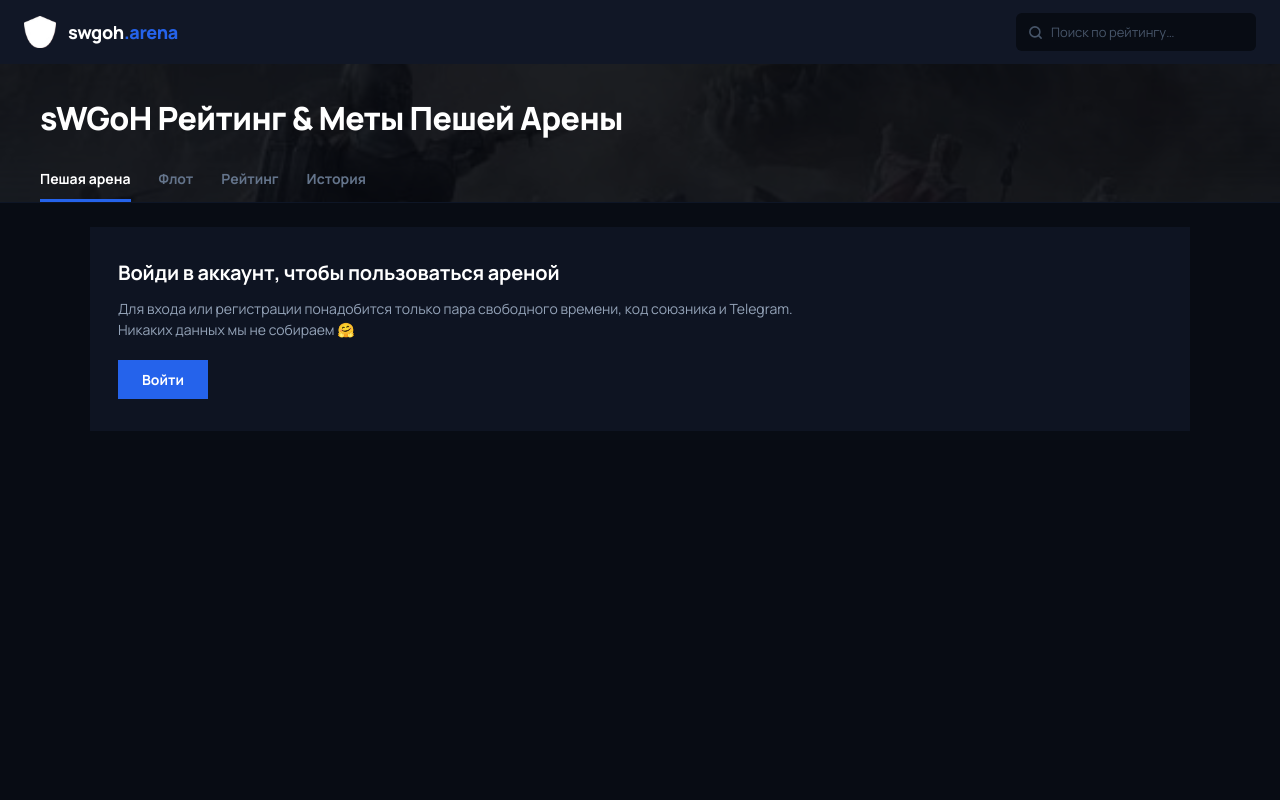
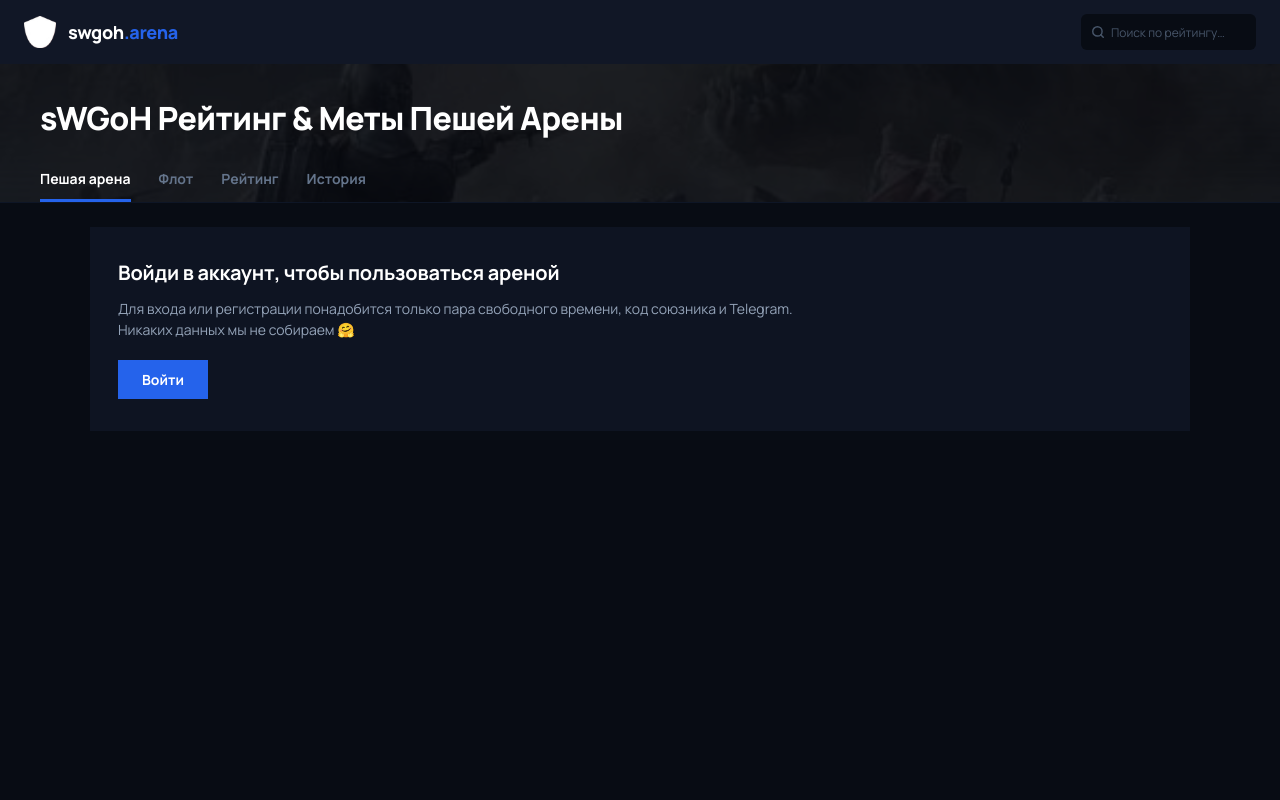
Before and after one commit to jango100500-ui/swgoh.arena, a React (Vite) app: page / in a window 1280 px wide. Shown: the top 800 px of the page. Built offline with nearby package versions, Linux system fonts and the light colour scheme.

Commit message:
Update SearchInput.tsx

```diff
--- a/src/uis/SearchInput.tsx
+++ b/src/uis/SearchInput.tsx
@@ -8,20 +8,28 @@ const PLACEHOLDERS = [
 
 export const SearchInput = () => {
   const [index, setIndex] = useState(0);
-  const [animating, setAnimating] = useState(false);
+  const [prevIndex, setPrevIndex] = useState<number | null>(null);
   const [value, setValue] = useState('');
 
   useEffect(() => {
-    const interval = setInterval(() => {
-      setAnimating(true);
-      setTimeout(() => {
-        setIndex((prev) => (prev + 1) % PLACEHOLDERS.length);
-        setAnimating(false);
-      }, 250);
-    }, 3000);
+    const timer = setInterval(() => {
+      setIndex((curr) => {
+        setPrevIndex(curr);
+        return (curr + 1) % PLACEHOLDERS.length;
+      });
+    }, 5000);
 
-    return () => clearInterval(interval);
+    return () => clearInterval(timer);
   }, []);
+
+  useEffect(() => {
+    if (prevIndex !== null) {
+      const clearTimer = setTimeout(() => {
+        setPrevIndex(null);
+      }, 350);
+      return () => clearTimeout(clearTimer);
+    }
+  }, [prevIndex]);
 
   return (
     <div
@@ -31,21 +39,22 @@ export const SearchInput = () => {
         alignItems: 'center',
         backgroundColor: '#080c14',
         borderRadius: '6px',
-        padding: '0 12px',
-        height: '38px',
-        width: '240px',
+        padding: '0 10px',
+        height: '36px',
+        width: '175px',
+        flexShrink: 0,
       }}
     >
       <svg
-        width="15"
-        height="15"
+        width="14"
+        height="14"
         viewBox="0 0 24 24"
         fill="none"
         stroke="#475569"
         strokeWidth="2.5"
         strokeLinecap="round"
         strokeLinejoin="round"
-        style={{ marginRight: '8px', flexShrink: 0 }}
+        style={{ marginRight: '6px', flexShrink: 0 }}
       >
         <circle cx="11" cy="11" r="8" />
         <line x1="21" y1="21" x2="16.65" y2="16.65" />
@@ -63,7 +72,7 @@ export const SearchInput = () => {
             border: 'none',
             outline: 'none',
             color: '#f8fafc',
-            fontSize: '13px',
+            fontSize: '12px',
             fontWeight: 500,
             zIndex: 2,
             position: 'relative',
@@ -75,20 +84,37 @@ export const SearchInput = () => {
             style={{
               position: 'absolute',
               inset: 0,
-              display: 'flex',
-              alignItems: 'center',
               overflow: 'hidden',
               pointerEvents: 'none',
             }}
           >
+            {prevIndex !== null && (
+              <span
+                style={{
+                  position: 'absolute',
+                  inset: 0,
+                  display: 'flex',
+                  alignItems: 'center',
+                  fontSize: '12px',
+                  color: '#475569',
+                  whiteSpace: 'nowrap',
+                  animation: 'placeholderExitDown 0.3s ease-in forwards',
+                }}
+              >
+                {PLACEHOLDERS[prevIndex]}
+              </span>
+            )}
             <span
+              key={index}
               style={{
-                fontSize: '13px',
+                position: 'absolute',
+                inset: 0,
+                display: 'flex',
+                alignItems: 'center',
+                fontSize: '12px',
                 color: '#475569',
                 whiteSpace: 'nowrap',
-                transform: animating ? 'translateY(100%)' : 'translateY(0)',
-                opacity: animating ? 0 : 1,
-                transition: 'transform 0.25s ease-in, opacity 0.25s ease-in',
+                animation: prevIndex !== null ? 'placeholderEnterFromTop 0.3s ease-out forwards' : undefined,
               }}
             >
               {PLACEHOLDERS[index]}
```
